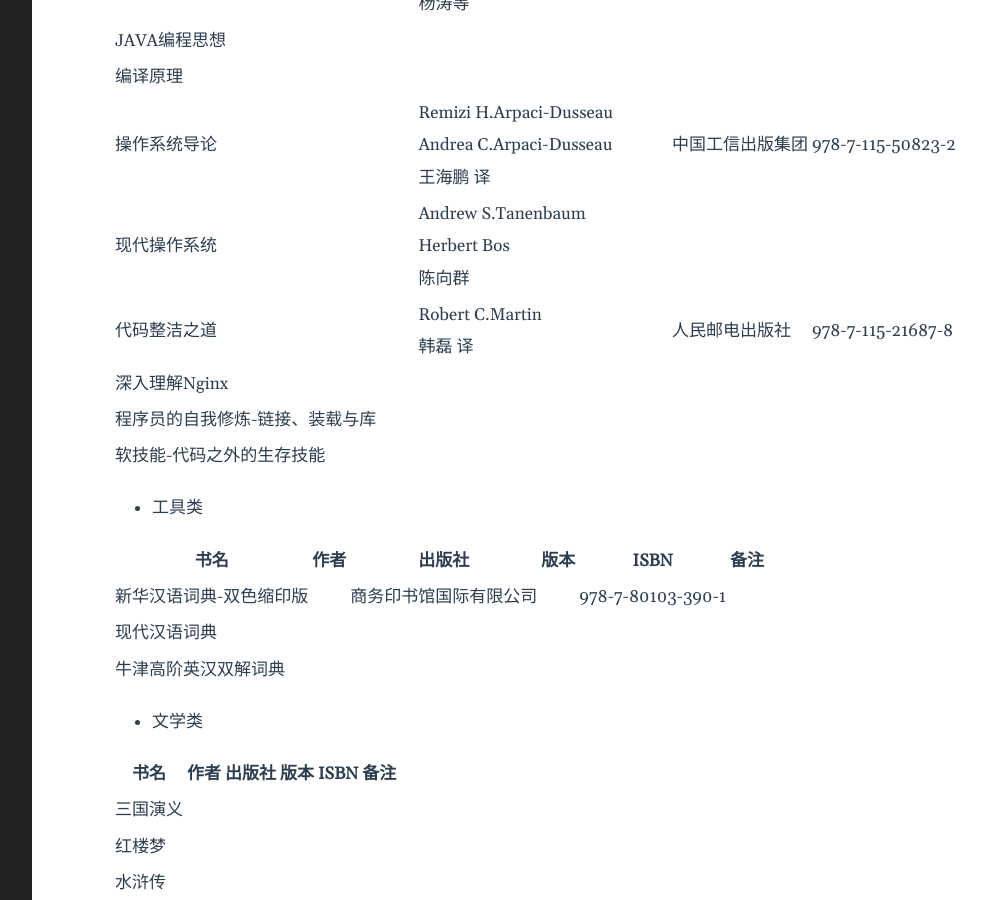
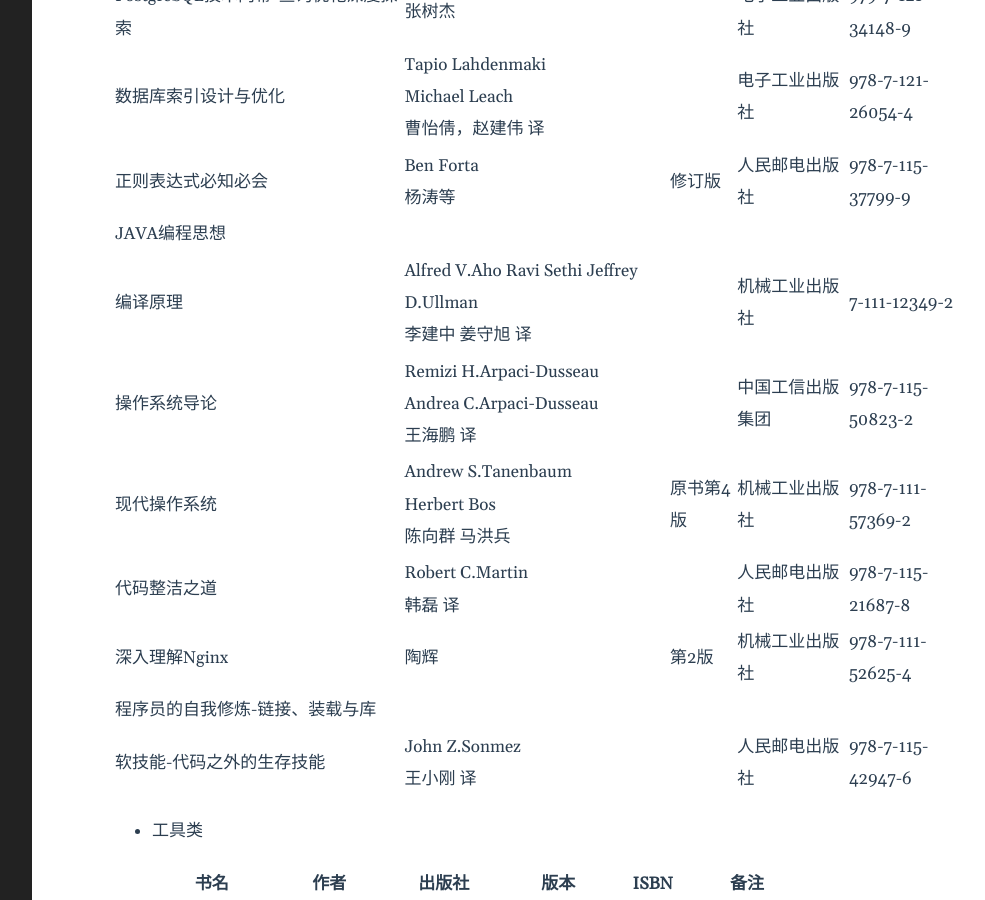
Before and after one commit to yejinp/yejinp.github.io, a Jekyll site: the page built from _posts/2022-10-16-我的书籍.markdown, in a window 1280 px wide and 900 px high, scrolled down 2373 px. Shown: the whole window, without its empty margins (188-1173 px from the left). Built offline with Jekyll 4.4.1, drawn with Linux system fonts in a browser that asks for light colours; some of the changed text lies outside the part shown.

Commit message:
add contents

```diff
--- a/_posts/2022-10-16-我的书籍.markdown
+++ b/_posts/2022-10-16-我的书籍.markdown
@@ -13,11 +13,11 @@
 |------|-----|-------|------|------|-----|
 | The.Go.Programming.Language | Alan A. A. Donovan<br>Brian W. Kernighan |  | | | |
 | Go专家编程 | | | | | |
-| UNIX环境高级编程 | |第三版 | | | |
+| UNIX环境高级编程 |W.Richard Stevens<br>Stephen A.Rago |第2版 | 人民邮电出版社| 978-7-115-14484-3| |
 | UNIX网络编程 | W.Richard Stevens<br> Bill Fenner <br>Andrew M.Rudoff |英文版<br>第三版 | 人民邮电出版社| 978-7-115-21509-3 | |
 | UNIX编程艺术 | | | | | |
 | C陷阱与缺陷 | Andrew Koenig<br>高巍 译|  |人民邮电出版社 |978-7-115-17179-5 | |
-| C专家编程 | | | | | |
+| C专家编程 | Peter Van Der Linden<br>徐 波 译| | 人民邮电出版社 |978-7-115-17180-1 | |
 | 深入理解Linux内核 | Daniel P.Bovet <br> Marco Cesati<br>陈莉君 张琼声 张宏伟|第三版 |中国电力出版社 |978-7-5083-5394-4 | |
 | 深入理解计算机系统| |第三版 | | | |
 | Linux驱动开发 | | | | | |
@@ -50,13 +50,13 @@
 | 数据库索引设计与优化|Tapio Lahdenmaki<br>Michael Leach<br>曹怡倩，赵建伟 译 | |电子工业出版社|978-7-121-26054-4 | |
 | 正则表达式必知必会|Ben Forta<br>杨涛等|修订版 |人民邮电出版社 | 978-7-115-37799-9| |
 | JAVA编程思想| | | | | |
-| 编译原理| | | | | |
+| 编译原理|Alfred V.Aho Ravi Sethi Jeffrey D.Ullman<br>李建中 姜守旭 译 | | 机械工业出版社 | 7-111-12349-2| |
 | 操作系统导论| Remizi H.Arpaci-Dusseau<br> Andrea C.Arpaci-Dusseau<br>王海鹏 译| | 中国工信出版集团 |978-7-115-50823-2 | |
-| 现代操作系统| Andrew S.Tanenbaum<br>Herbert Bos<br> 陈向群 | | | | |
+| 现代操作系统| Andrew S.Tanenbaum<br>Herbert Bos<br> 陈向群 马洪兵 | 原书第4版| 机械工业出版社 |978-7-111-57369-2 | |
 | 代码整洁之道| Robert C.Martin<br>韩磊 译 | |人民邮电出版社 | 978-7-115-21687-8| |
-| 深入理解Nginx| | | | | |
+| 深入理解Nginx| 陶辉|第2版 |机械工业出版社 |978-7-111-52625-4 | |
 | 程序员的自我修炼-链接、装载与库| | | | |
-| 软技能-代码之外的生存技能| | | | | |
+| 软技能-代码之外的生存技能| John Z.Sonmez <br>王小刚 译| |人民邮电出版社 |978-7-115-42947-6 | |
 
 * 工具类
 
```
